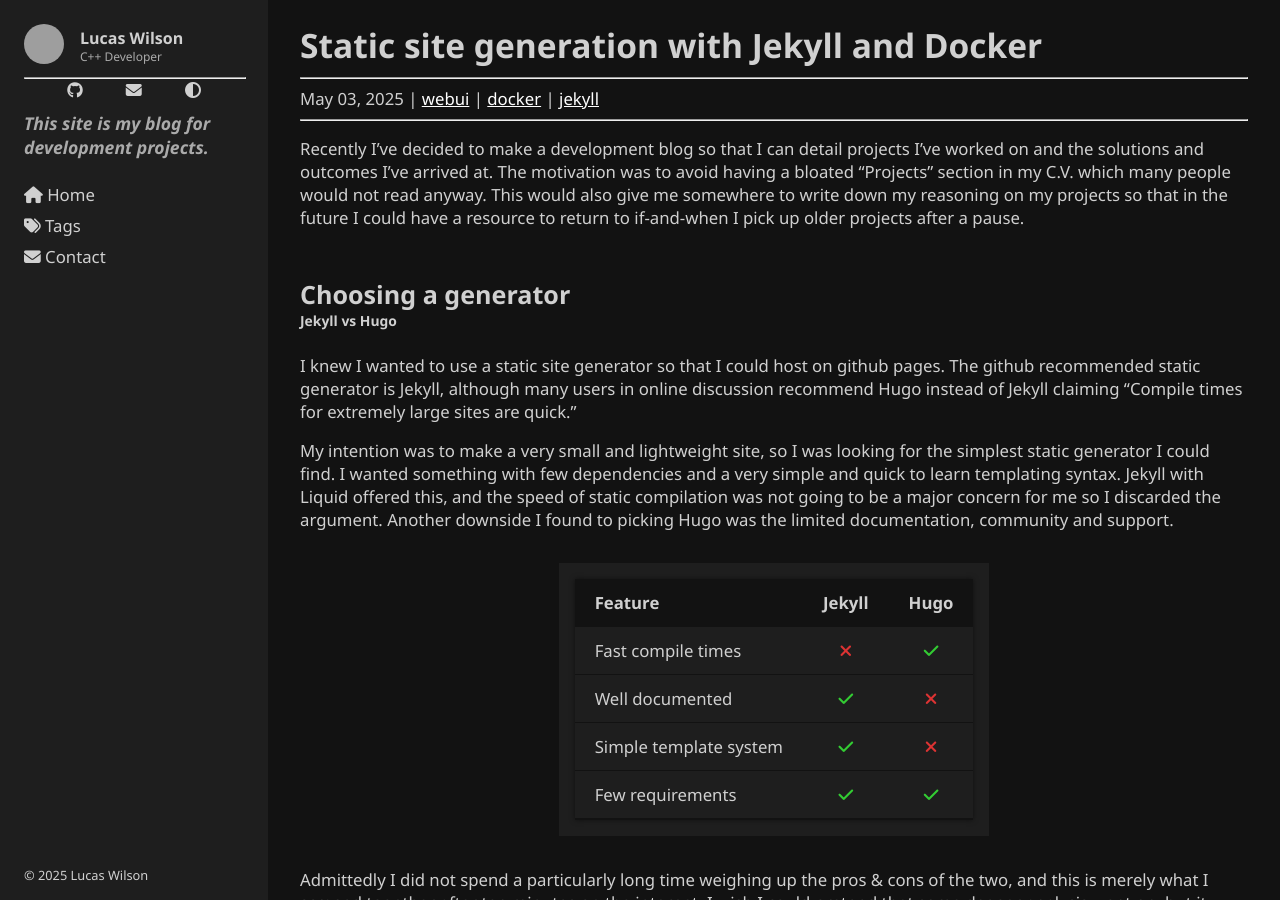
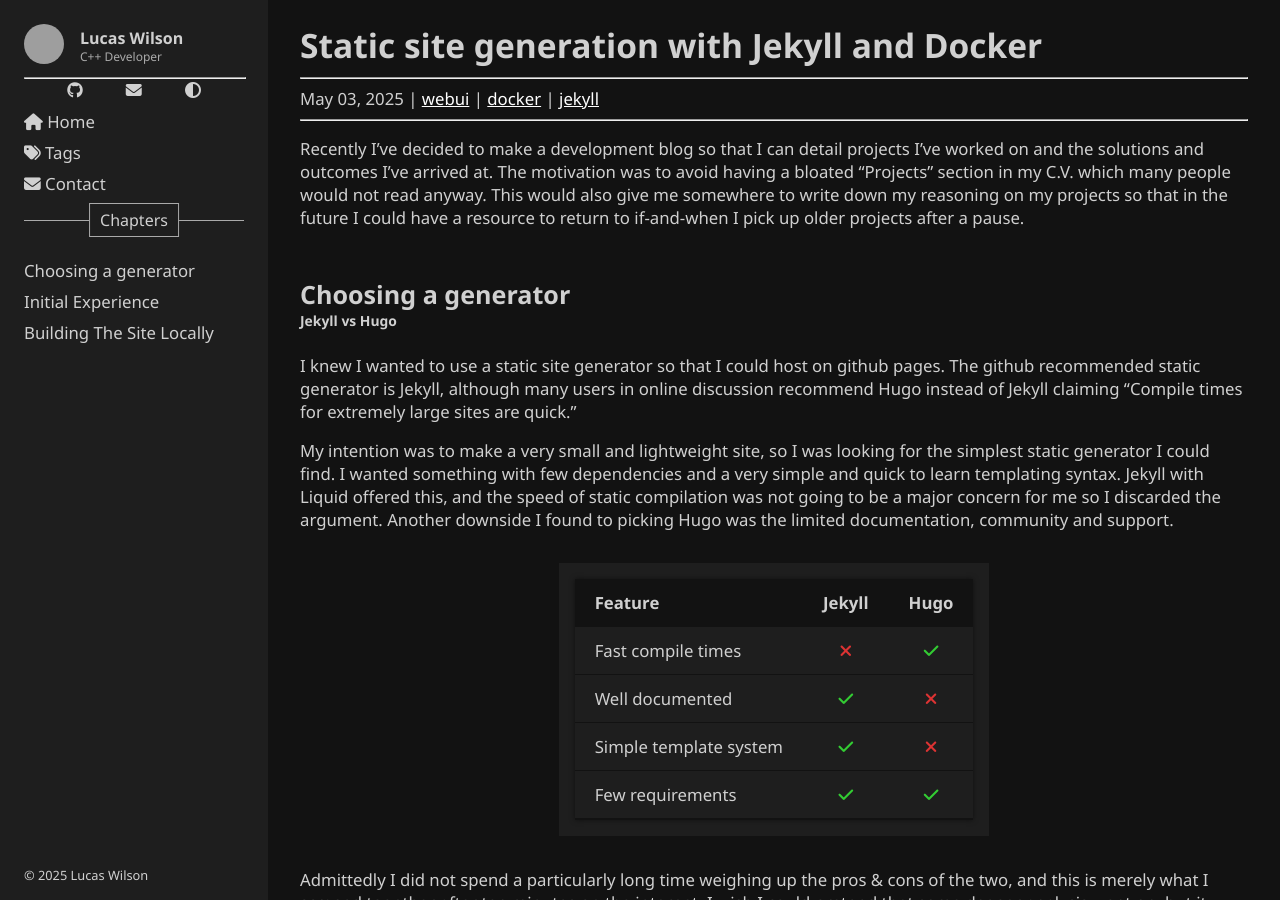
Before and after one commit to LucasWilsonGit/LucasWilsonGit.github.io, a Jekyll site: the page built from _posts/2025-05-03-DockerJekyll.md, in a window 1280 px wide and 900 px high. Built offline with Jekyll 4.4.1, drawn with Linux system fonts in a browser that asks for light colours; grey boxes are pictures that could not be loaded.

Commit message:
Add cool new styles and scripts

```diff
--- a/_includes/sidebar.html
+++ b/_includes/sidebar.html
@@ -30,7 +30,6 @@
 
     <!-- <hr style="width: 100%;"> -->
 
-    <h1>This site is my blog for development projects.</h1>
 
     <nav>
         <a href="{{ site.baseurl }}/index.html">
@@ -52,7 +51,20 @@
         </button>
     </nav>
 
+    <div class="desktop-only" id="blog-chapters" style="display: none;">
+        <h2>Chapters</h2>
+        <hr>
+        <nav id="nav-chapters">
+        </nav>
+    </div>
+
+    <div class="foot-spacer"></div>
+
     <footer class="sidebar-footer">
         &copy; {{ 'now' | date: "%Y" }} Lucas Wilson
     </footer>
+
+    <div id="sidebar-progress-bar">
+
+    </div>
 </div>
--- a/_layouts/blog_post.html
+++ b/_layouts/blog_post.html
@@ -1,5 +1,6 @@
 ---
 layout: default
+scripts: [ "/assets/js/scroll-accent.js", "/assets/js/blog-post.js"]
 ---
 
 <div class=post_title>
--- a/_layouts/default.html
+++ b/_layouts/default.html
@@ -11,6 +11,11 @@
         <link rel="stylesheet" href="https://cdnjs.cloudflare.com/ajax/libs/font-awesome/6.7.2/css/all.min.css">
 
         <script rel="text/javascript" src="{{ site.baseurl }}/assets/js/themes.js"></script>
+
+        {% for script in layout.scripts %}
+            <script src="{{ script }}"></script>
+        {% endfor %}
+
     </head>
     <body>
         <div class="page-container">
--- a/assets/css/main.scss
+++ b/assets/css/main.scss
@@ -2,6 +2,7 @@
 ---
 
 @import "theme";
+
 
 a {
     color: var(--text-link);
--- a/assets/css/sidebar-base.scss
+++ b/assets/css/sidebar-base.scss
@@ -19,6 +19,9 @@
     background-color: var(--surface);
     padding: 1.5rem;
     padding-bottom: 0;
+
+    overflow-x: visible;
+    z-index: 10; /* ensure it's above the page content */
 
     .sidebar-header {
         display: flex;
@@ -67,6 +70,7 @@
         display: flex;
         justify-content: space-evenly;
         align-items: center;
+        margin-bottom: .3rem;
 
         .icon-link {
             font-size: 1rem;
@@ -114,18 +118,23 @@
     }
 
     nav {
-        flex-grow: 1;
-
         a {
+            position: relative;
+            margin-left: -1.5rem;
+            width: calc(100% + 1.25rem);
             display: block;
-            margin-bottom: 0.5rem;
+            padding: .25rem;
             color: var(--text);
             text-decoration: none;
             transition: all 0.2s ease-in-out;
+            padding-left: 1.5rem;
+            z-index: 0;
 
             &:hover {
-                color: var(--accent);
-                text-shadow: 0 0 8px var(--accent);
+                transition: all 0.2s ease-in-out;
+                color: var(--surface);
+                text-shadow: 0 0px 10px var(--surface);
+                background: var(--text);
             }
         }
     }
@@ -134,8 +143,70 @@
         display: none;
     }
 
+    h2 {
+        display: inline-block;
+        position: relative;
+        left: 50%;
+        margin: 0;
+        margin-top: .25rem;
+        padding: 5px 10px;
+        border: 1px solid var(--muted);
+        transform: translateX(-50%);
+        color: var(--text);
+        font-size: 1rem;
+        font-weight: 500;
+        //text-align: center;
+        background-color: var(--surface);
+        z-index: 2;
+        width: fit-content;
+
+        + hr {
+            top: -1.5em;
+            z-index: 1;
+            display: block;
+            position: relative;
+            width: 100%;
+            height: 1px;
+            border: 0;
+            background-color: var(--muted);
+        }
+    }
+
+    .foot-spacer {
+        display: block;
+        flex-grow: 1;
+    }
+
     .sidebar-footer {
         font-size: 0.8rem;
         margin-bottom: 1rem;
     }
+
+    #nav-chapters {
+        a::after {
+            content: "";
+            position: absolute;
+            top: 0;
+            left: 0;
+            width: 0; /* Initially hidden */
+            height: 100%; /* Full height of the <a> */
+            background-color: var(--text, black); /* Solid block color */
+        }
+
+        a.show-after::after {
+            width: .5rem;
+        }
+    }
+
+    #sidebar-progress-bar {
+        min-width: 1px;
+        position: absolute;
+        top: 0;
+        left: 100%;
+        width: 2px;
+        height: 100%;
+        background-color: var(--accent);
+        display: none;
+        transition: all 0.2s ease-in-out;
+    }
 }
--- a/assets/css/sidebar-mobile.scss
+++ b/assets/css/sidebar-mobile.scss
@@ -128,6 +128,8 @@
             flex-grow: 1;
 
             a {
+                margin-left: unset;
+                width: unset;
                 color: var(--text);
                 text-decoration: none;
                 transition: all 0.2s ease-in-out;
@@ -145,10 +147,26 @@
             display: block;
         }
 
+        .desktop-only {
+            display: none;
+        }
+
         .sidebar-footer {
             display: none;
             font-size: 0.8rem;
             margin-bottom: 1rem;
         }
+
+        #sidebar-progress-bar {
+            min-height: 2px;
+            position: absolute;
+            top: 100%;
+            left: 0px;
+            width: 100%;
+            background-color: var(--accent);
+            display: none;
+        }
     }
+
+
 }
--- /dev/null
+++ b/assets/js/blog-post.js
@@ -0,0 +1,89 @@
+
+
+
+function scrollToNth(className, index) {
+    const elements = document.querySelectorAll(className);
+
+    // Check if index is within range
+    if (elements.length >= index && index > 0) {
+      const targetElement = elements[index - 1];
+
+      // Scroll to the element smoothly
+      targetElement.scrollIntoView({
+        behavior: 'smooth',
+        block: 'start', // Ensures it's aligned at the top of the viewport
+        inline: 'nearest'
+      });
+
+      // Optionally update the URL hash to reflect the scrolled-to element
+      // window.location.hash = targetElement.id;
+    } else {
+      console.log('Element not found or invalid index');
+    }
+}
+
+document.addEventListener('DOMContentLoaded', function () {
+    if (window.innerWidth >= 900) {
+        document.getElementById("blog-chapters").style = `display: block;`
+    }
+
+    const headers = document.querySelectorAll('.blog-section-header');
+    const threshold = window.innerHeight * 0.05; // 15% of viewport height
+    const nav = document.getElementById('nav-chapters');
+
+    headers.forEach((header, index) => {
+        const chapterTitle = header.querySelector('h2').innerText;
+
+        // Create a new link for the chapter
+        const link = document.createElement('a');
+        link.href = "#";
+        link.textContent = chapterTitle;
+        link.onclick = function() {
+            scrollToNth('.blog-section-header', index + 1);
+            return false;
+        };
+
+        // Append the link to the nav
+        nav.appendChild(link);
+    });
+    const links = document.querySelectorAll('#nav-chapters a');
+
+
+    function checkHeaderVisibility() {
+        let lastVisibleIndex = -1;
+
+        // Loop through all headers to find the last one that's passed the threshold
+        headers.forEach((header, index) => {
+            const rect = header.getBoundingClientRect();
+
+            if (rect.top <= threshold) {
+                lastVisibleIndex = index;  // Track the last header that passed the threshold
+            }
+        });
+
+        // Remove 'show-after' class from all links
+        links.forEach(link => {
+            link.classList.remove('show-after');
+        });
+
+        // Add 'show-after' class only to the last visible link
+        if (lastVisibleIndex !== -1) {
+            links[lastVisibleIndex].classList.add('show-after');
+        }
+    }
+
+    // Run on scroll and resize
+    window.addEventListener('scroll', checkHeaderVisibility);
+    window.addEventListener('resize', ()=>{
+        checkHeaderVisibility();
+        if (window.innerWidth >= 900) {
+            document.getElementById("blog-chapters").style = `display: block;`
+        }
+        else {
+            document.getElementById("blog-chapters").style = `display: hide;`
+        }
+    });
+
+    // Initial check to ensure it's accurate when the page first loads
+    checkHeaderVisibility();
+});
--- /dev/null
+++ b/assets/js/scroll-accent.js
@@ -0,0 +1,41 @@
+function scroll_progress_vertical(element, progress) {
+    element.style.width = `2px`;
+    element.style.height = `${progress}%`;
+}
+function scroll_progress_horizontal(element, progress) {
+    element.style.height = `2px`;
+    element.style.width = `${progress}%`;
+}
+function scroll_visible() {
+    return document.documentElement.scrollHeight > window.innerHeight;
+}
+
+function dispatch_scroll_progress() {
+    const element = document.getElementById("sidebar-progress-bar");
+    const progress = (window.scrollY) * 100.0 / (document.documentElement.scrollHeight - window.innerHeight);
+
+    if ( !scroll_visible() ) {
+        element.style.display = `none`;
+        return;
+    }
+    element.style.display = `block`;
+
+
+    if (window.innerWidth >= 900) {
+        scroll_progress_vertical(element, progress);
+    }
+    else {
+        scroll_progress_horizontal(element, progress);
+    }
+}
+
+
+document.addEventListener("scroll", ()=> {
+    dispatch_scroll_progress();
+});
+document.addEventListener("resize", ()=> {
+    dispatch_scroll_progress();
+});
+document.addEventListener("DOMContentLoaded", ()=> {
+    dispatch_scroll_progress();
+})
```
Also changed, not shown: assets/js/themes.js (line endings or trailing spaces).
